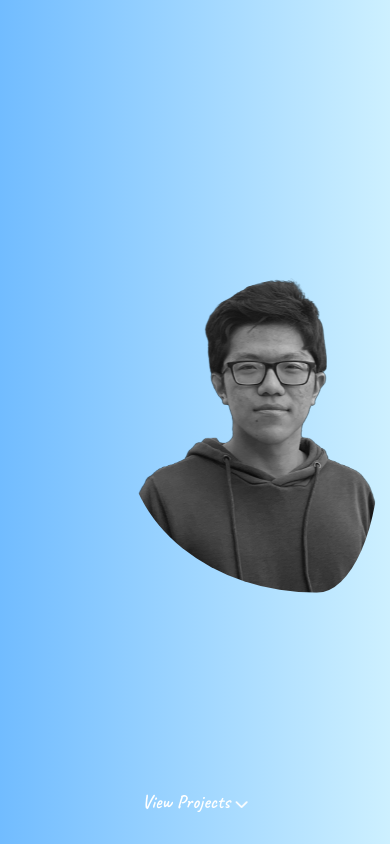
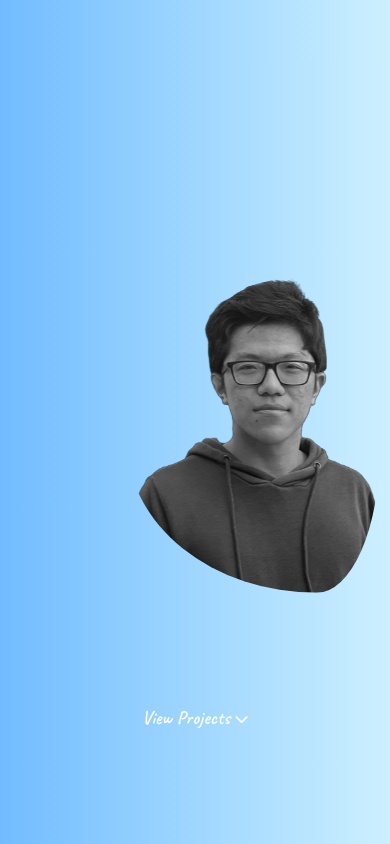
Before and after one commit to victorgao0308/Personal-Website, a React (Create React App) app: page / in a window 390 px wide. Shown: the top 844 px of the page. Built offline with nearby package versions, Linux system fonts and the light colour scheme.

Commit message:
fixed location of text for mobile

```diff
--- a/src/CSS/Home.css
+++ b/src/CSS/Home.css
@@ -69,7 +69,7 @@ h1 {
   position: absolute;
   left: 50%;
   transform: translate(-50%);
-  bottom: 10vh;
+  bottom: 20vh;
 }
 
 .project-link-container h3 {
```
